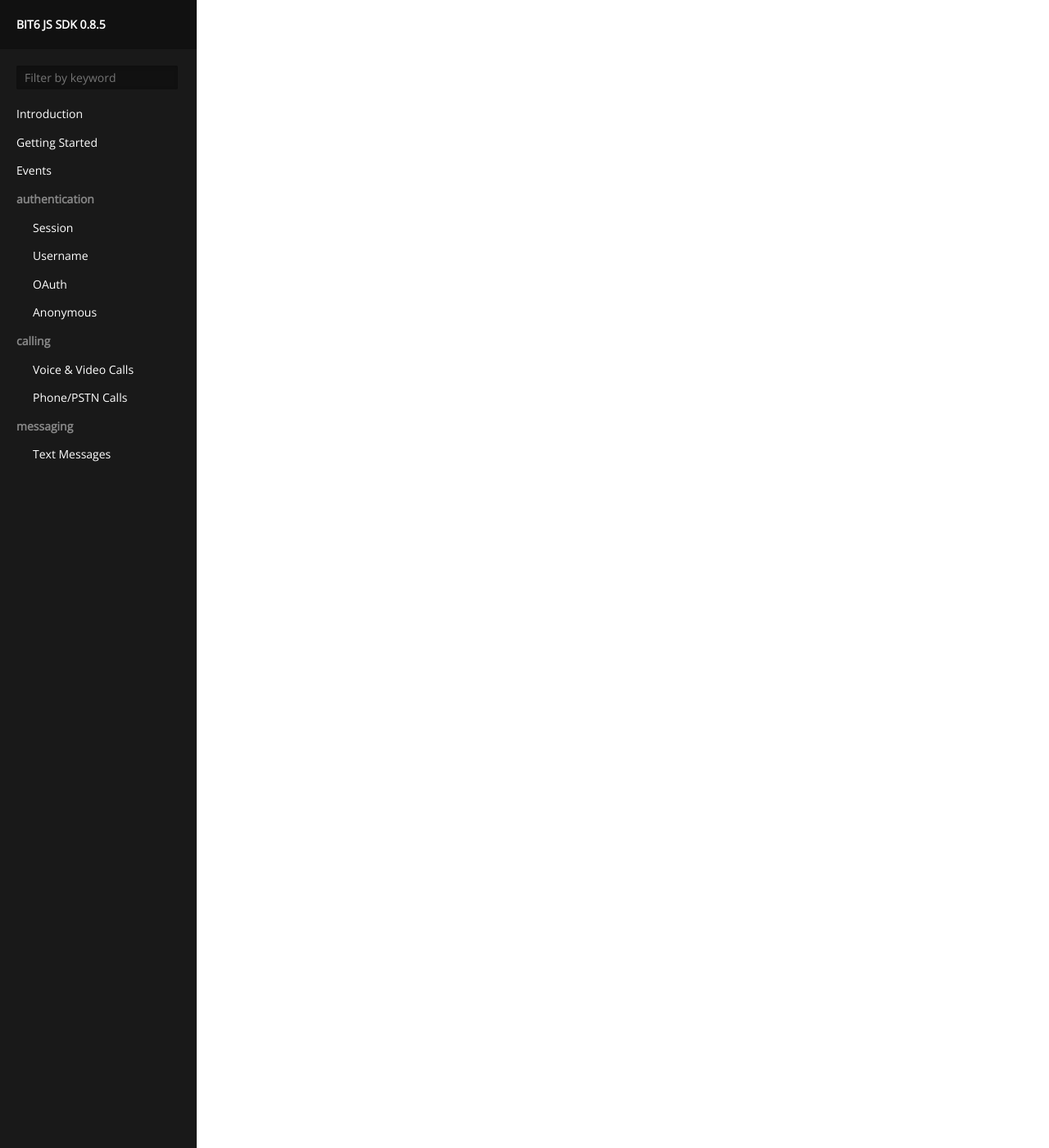
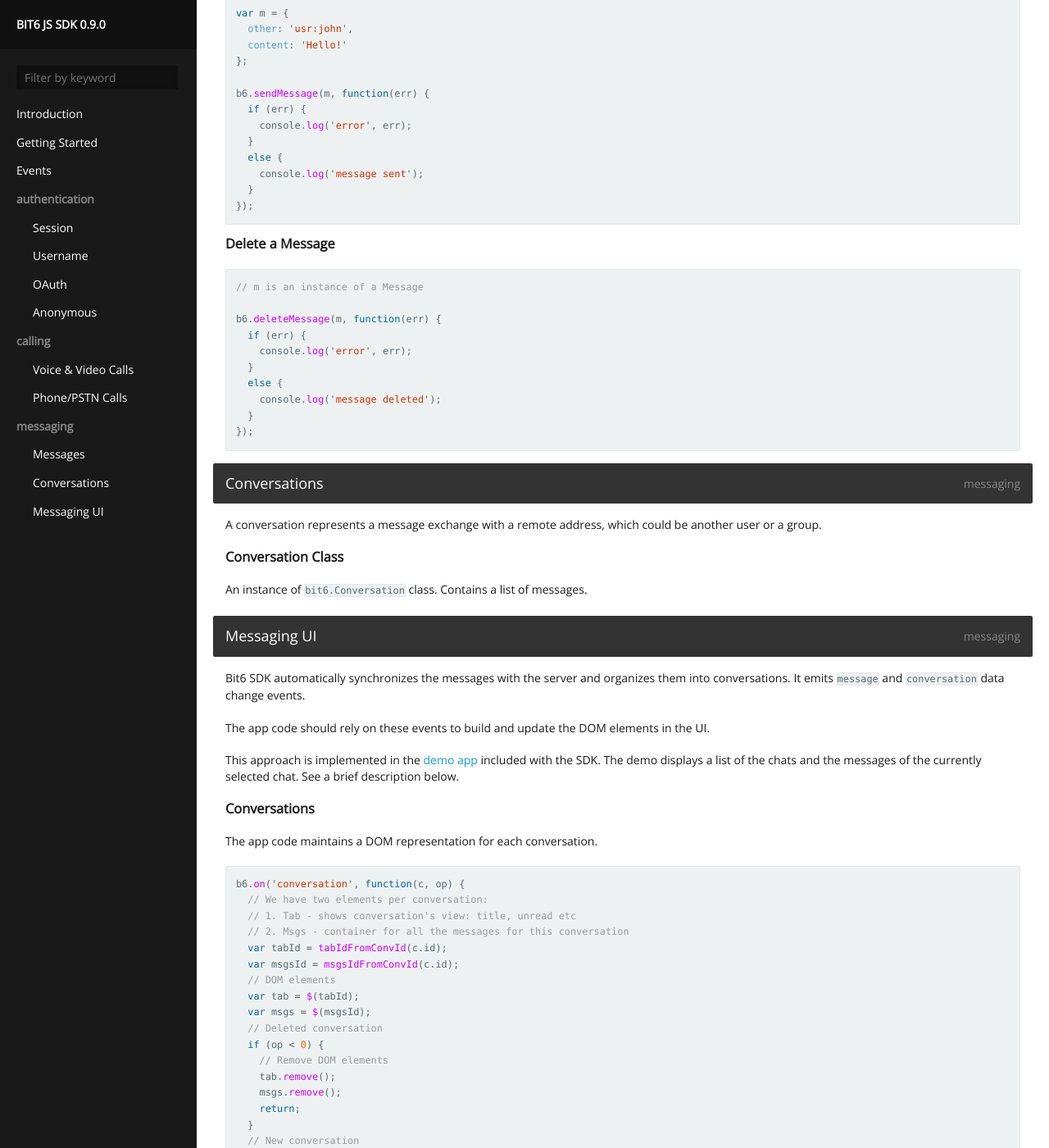
Before and after one commit to bit6/bit6-js-sdk, a Jekyll site: the page built from index.html, in a window 1280 px wide and 1400 px high, scrolled down 6773 px. Shown: the whole window at 82% size. Built offline with Jekyll 4.4.1, drawn with Linux system fonts in a browser that asks for light colours; Markdown is read by kramdown in place of the engine named in the settings; some of the changed text lies outside the part shown.

Commit message:
Docs for 0.9.0

````diff
--- a/_config.yml
+++ b/_config.yml
@@ -1,6 +1,6 @@
 ---
 title: 'Bit6 JS SDK'
-version: '0.8.5'
+version: '0.9.0'
 exclude: ['README.markdown']
 permalink: ':title'
 highlighter: 'pygments'
--- a/_posts/2014-02-03-events.md
+++ b/_posts/2014-02-03-events.md
@@ -14,14 +14,32 @@
   console.log('Incoming call', d);
 });
 
-// Messages have been changed, UI should be refreshed
-b6.on('messages', function() {
-  console.log('Messages updated');
+// Got a real-time notification
+b6.on('notification', function(n) {
+  console.log('Got notification', n);
 });
+```
 
-// Got a real-time notification
-b6.on('notification', function(m) {
-  console.log('got notification', m);
-});
+### Data Changes
+
+Bit6 synchronizes its data with the server. When any data object changes (for example a new message is received, a new user joins a group), the SDK emits a data change event.
+
+```js
+// Listen to changes of 'message' data objects
+b6.on('message', onMessageChange);
+
+// o - data object
+// op - operation performed: 1 - add, 0 - update, -1 - delete
+function onMessageChange(o, op) {
+  if (op > 0) {
+    console.log('Message added', o);
+  }
+  else if (op < 0) {
+    console.log('Message deleted', o);
+  }
+  else {
+    console.log('Message updated', o);
+  }
+}
 
 ```
--- a/_posts/2014-03-11-messaging-plain.md
+++ /dev/null
@@ -1,8 +0,0 @@
----
-category: messaging
-title: 'Text Messages'
----
-
-### Send Text Message
-
-Docs coming soon...
--- /dev/null
+++ b/_posts/2014-03-11-msg-basic.md
@@ -0,0 +1,43 @@
+---
+category: messaging
+title: 'Messages'
+---
+
+### Message Class
+
+A message object is an instance of `bit6.Message` class.
+
+
+### Send a Message
+
+```js
+var m = {
+  other: 'usr:john',
+  content: 'Hello!'
+};
+
+b6.sendMessage(m, function(err) {
+  if (err) {
+    console.log('error', err);
+  }
+  else {
+    console.log('message sent');
+  }
+});
+```
+
+
+### Delete a Message
+
+```js
+// m is an instance of a Message
+
+b6.deleteMessage(m, function(err) {
+  if (err) {
+    console.log('error', err);
+  }
+  else {
+    console.log('message deleted');
+  }
+});
+```
--- /dev/null
+++ b/_posts/2014-03-12-msg-conversations.md
@@ -0,0 +1,10 @@
+---
+category: messaging
+title: 'Conversations'
+---
+
+A conversation represents a message exchange with a remote address, which could be another user or a group.
+
+### Conversation Class
+
+An instance of `bit6.Conversation` class. Contains a list of messages.
--- /dev/null
+++ b/_posts/2014-03-13-msg-ui.md
@@ -0,0 +1,77 @@
+---
+category: messaging
+title: 'Messaging UI'
+---
+
+Bit6 SDK automatically synchronizes the messages with the server and organizes them into conversations. It emits `message` and `conversation` data change events.
+
+The app code should rely on these events to build and update the DOM elements in the UI.
+
+This approach is implemented in the [demo app](https://github.com/bit6/bit6-js-sdk/tree/master/samples/demo) included with the SDK. The demo displays a list of the chats and the messages of the currently selected chat. See a brief description below.
+
+
+### Conversations
+
+The app code maintains a DOM representation for each conversation.
+
+
+```js
+b6.on('conversation', function(c, op) {
+  // We have two elements per conversation:
+  // 1. Tab - shows conversation's view: title, unread etc
+  // 2. Msgs - container for all the messages for this conversation
+  var tabId = tabIdFromConvId(c.id);
+  var msgsId = msgsIdFromConvId(c.id);
+  // DOM elements
+  var tab = $(tabId);
+  var msgs = $(msgsId);
+  // Deleted conversation
+  if (op < 0) {
+    // Remove DOM elements
+    tab.remove();
+    msgs.remove();
+    return;
+  }
+  // New conversation
+  if (op > 0) {
+    // Create DOM elements
+    tab = $('<div />').attr('id', tabId);
+    msgs = $('<div />').attr('id', msgsId);
+    // Add them into the main DOM tree
+  }
+  // Update 'tab' element with Conversation data
+  tab.text(c.id + ' ' + c.unread + ' ' + c.updated);
+});
+```
+
+Note that if there is a new message that needs a new conversation, the SDK will create a corresponding Conversation object and emit `conversation` event before emitting the `message` event.
+
+### Messages
+
+Similarly the app maintains a DOM represenation for each message.
+
+```js
+b6.on('message', function(m, op) {
+  // Id for the DOM element showing this Message, based on m.id
+  var divId = domIdFromMessageId(m.id);
+  // DOM element
+  var div = $(divId);
+  // Deleted message
+  if (op < 0) {
+    // Remove DOM element
+    div.remove();
+    return;
+  }
+  // New message
+  if (op > 0) {
+    // Create the DOM element
+    div = $('<div />').attr('id', divId);
+    // Add it to the corresponding Conversation's
+    // messages container
+    var msgsId = msgsIdFromConvId( m.getConversationId() );
+    $(msgsId).append(div);
+  }
+  // Update 'div' with the Message data
+  div.text(m.content);
+});
+```
````
Also changed, not shown: _posts/2014-03-01-call-rtc.md (renamed from _posts/2014-03-01-calling-voice-video.md), _posts/2014-03-02-call-pstn.md (renamed from _posts/2014-03-02-calling-pstn.md).
